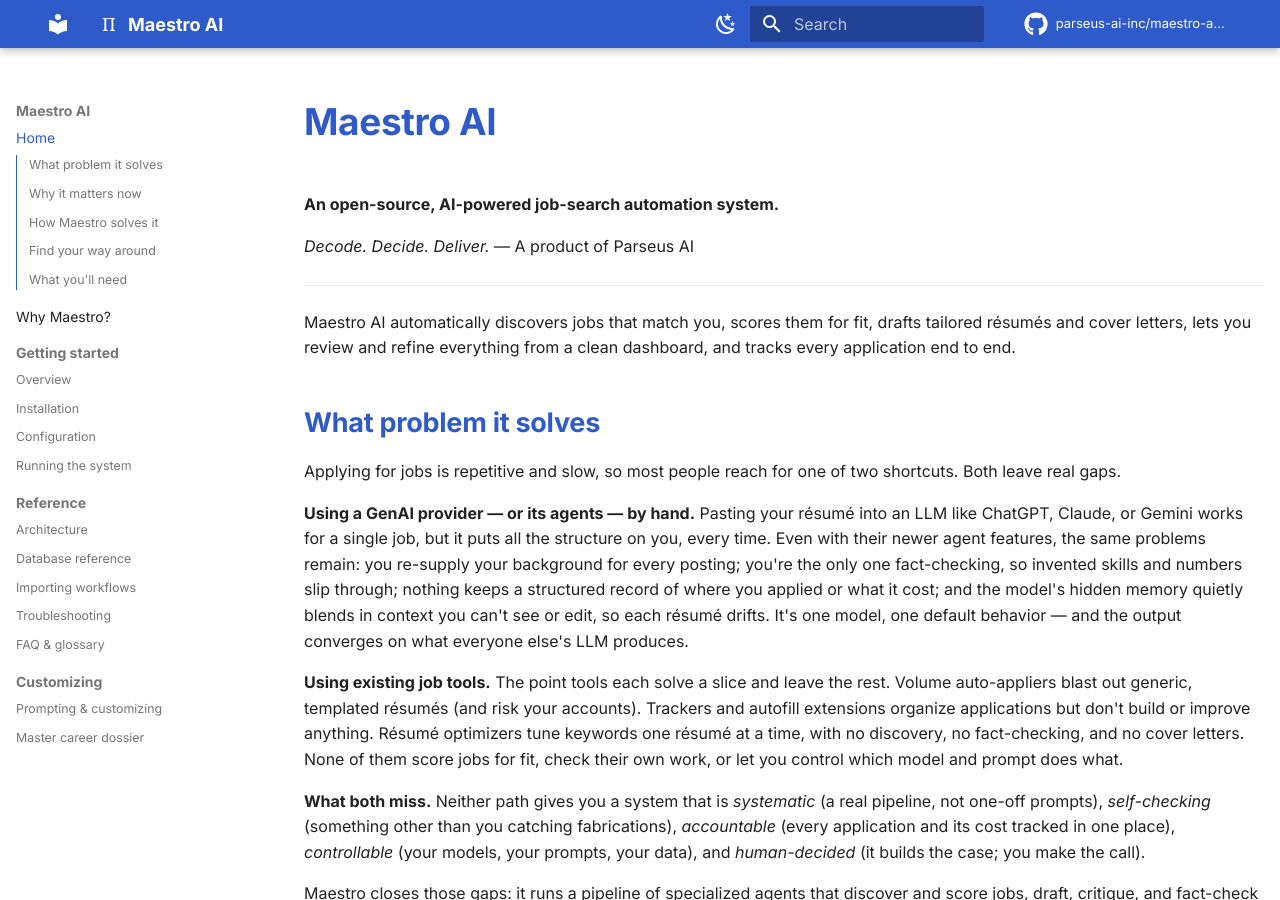
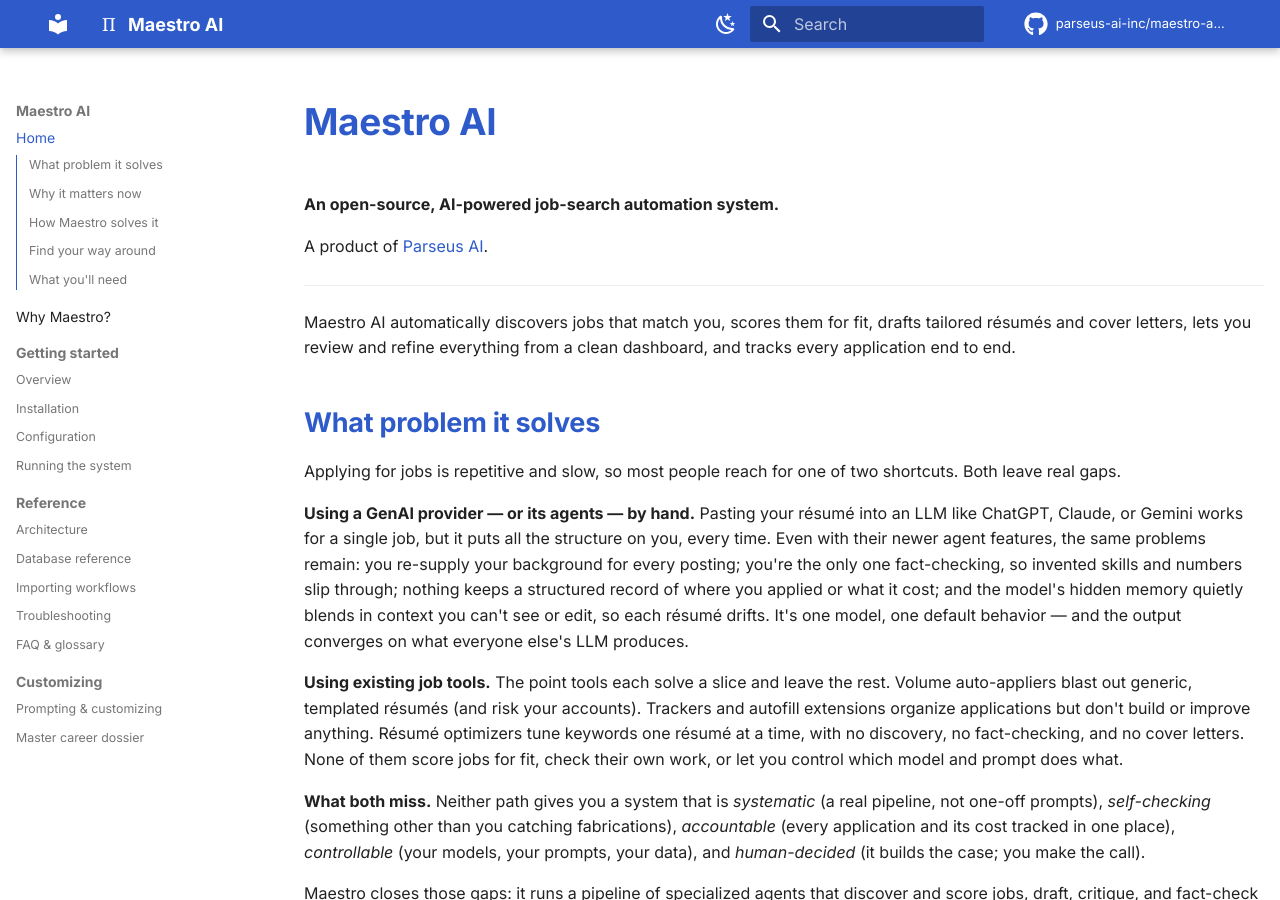
Before and after one commit to parseus-ai-inc/maestro-ai-backend, an MkDocs documentation site: the page built from docs/index.md, in a window 1280 px wide and 900 px high. Built offline with MkDocs 1.6.1 and Material for MkDocs 9.7.7, drawn with Linux system fonts in a browser that asks for light colours; comment, search, counter and statistics services are not loaded.

Commit message:
Clean up homepage attribution, link to Parseus AI

```diff
--- a/docs/index.md
+++ b/docs/index.md
@@ -2,7 +2,7 @@
 
 **An open-source, AI-powered job-search automation system.**
 
-*Decode. Decide. Deliver.* — A product of Parseus AI
+A product of [Parseus AI](https://parseus.ai).
 
 ---
 
```
